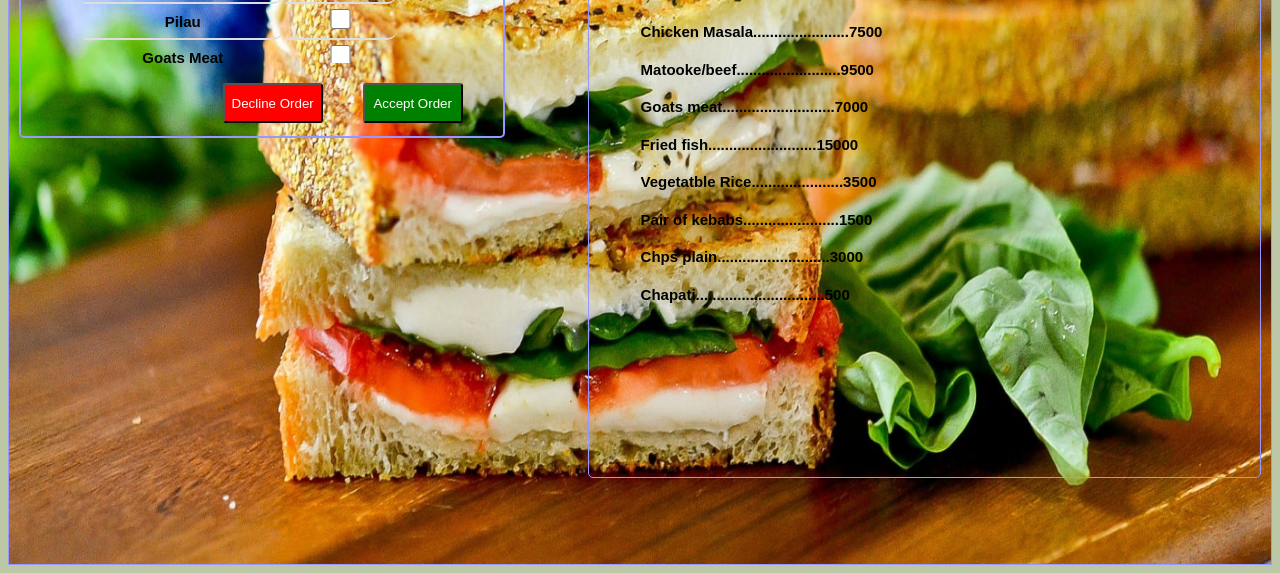
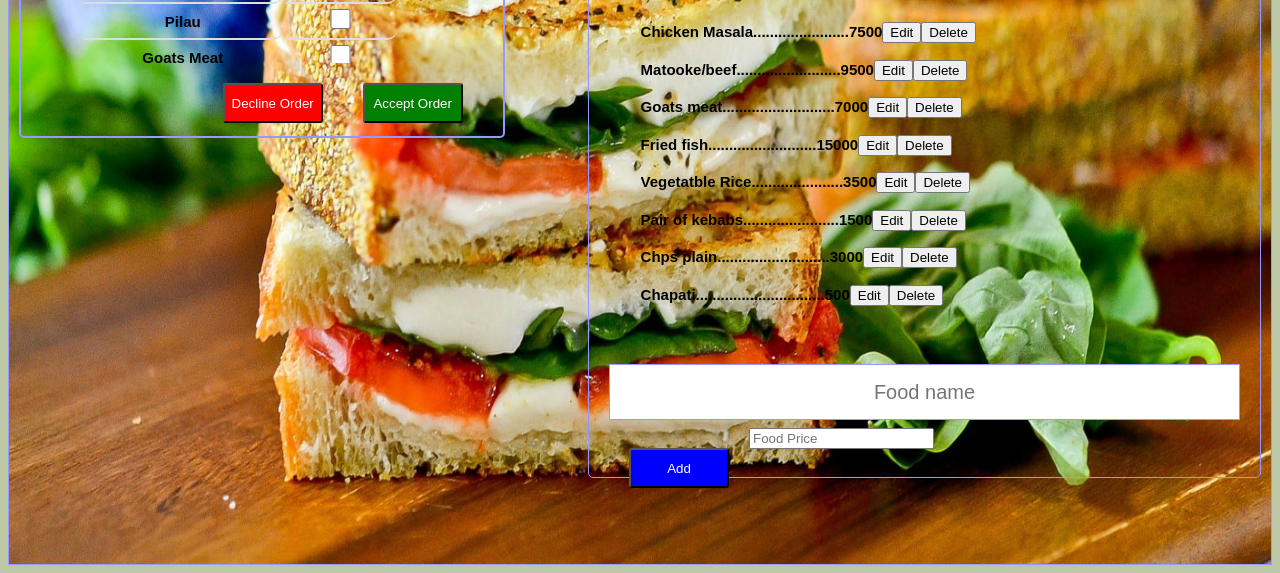
Before and after one commit to walimike/fast-food-fast, a plain HTML site: page UI/adminhome.html in a window 1280 px wide. Shown: the part 445-1018 px from the top of the page. Drawn offline with Linux system fonts and the light colour scheme.

Commit message:
adds edit, delete, add button for food list

```diff
--- a/UI/adminhome.html
+++ b/UI/adminhome.html
@@ -58,15 +58,20 @@
         <h1>List of Food Items</h1>
         <div id="foodlist">
           <table>
-            <p>Chicken Masala.......................7500</p>
-            <p>Matooke/beef.........................9500</p>
-            <p>Goats meat...........................7000</p>
-            <p>Fried fish..........................15000</p>
-            <p>Vegetatble Rice......................3500</p>
-            <p>Pair of kebabs.......................1500</p>
-            <p>Chps plain...........................3000</p>
-            <p>Chapati...............................500</p>
+            <p>Chicken Masala.......................7500<button type="submit" class="button3" onClick="" >Edit</button><button type="submit" class="button4" onClick="" >Delete</button></p>
+            <p>Matooke/beef.........................9500<button type="submit" class="button3" onClick="" >Edit</button><button type="submit" class="button4" onClick="" >Delete</button></p>
+            <p>Goats meat...........................7000<button type="submit" class="button3" onClick="" >Edit</button><button type="submit" class="button4" onClick="" >Delete</button></p>
+            <p>Fried fish..........................15000<button type="submit" class="button3" onClick="" >Edit</button><button type="submit" class="button4" onClick="" >Delete</button></p>
+            <p>Vegetatble Rice......................3500<button type="submit" class="button3" onClick="" >Edit</button><button type="submit" class="button4" onClick="" >Delete</button></p>
+            <p>Pair of kebabs.......................1500<button type="submit" class="button3" onClick="" >Edit</button><button type="submit" class="button4" onClick="" >Delete</button></p>
+            <p>Chps plain...........................3000<button type="submit" class="button3" onClick="" >Edit</button><button type="submit" class="button4" onClick="" >Delete</button></p>
+            <p>Chapati...............................500<button type="submit" class="button3" onClick="" >Edit</button><button type="submit" class="button4" onClick="" >Delete</button></p>
           </table>
+        </div>
+        <div class="adminform">
+          <input type="name" class="form-input" placeholder="Food name" required="required">
+          <input type="number" class="form-input" placeholder="Food Price" required="required">
+          <button type="submit" class="button" onClick="" >Add</button>
         </div>
       </div>
     </section>
```
